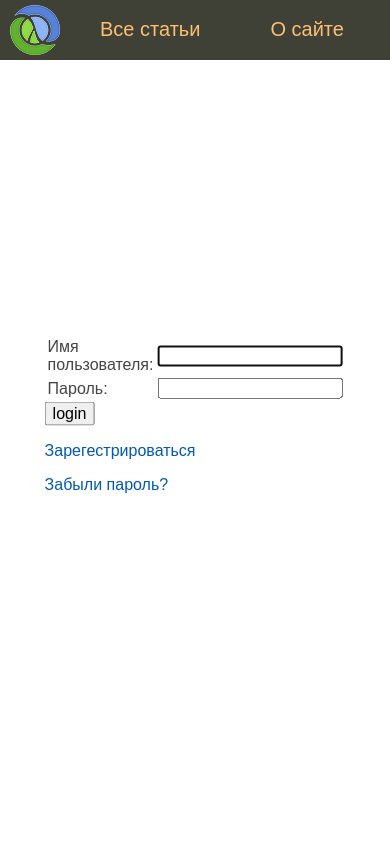
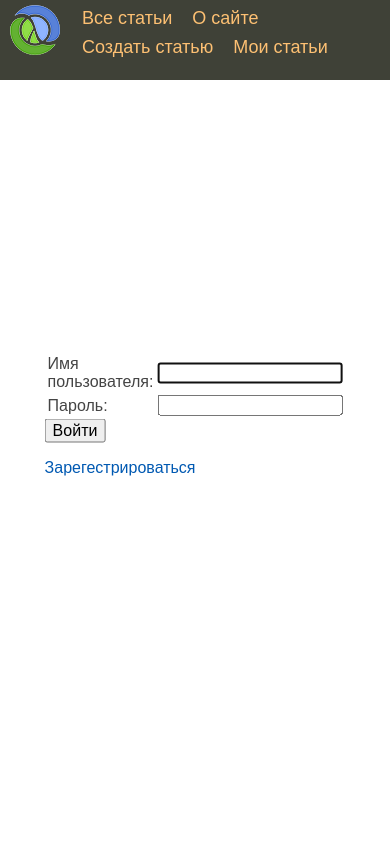
Before and after one commit to kazan08/Myfirst-site, a Django app: page /accounts/login/ in a window 390 px wide. Run offline with Django 5.2, Linux system fonts and the light colour scheme.

Commit message:
add suppurt for mobile version

```diff
--- a/articles/static/articles/css/style.css
+++ b/articles/static/articles/css/style.css
@@ -41,9 +41,10 @@
 	font-size: 20px;
 	overflow: hidden;
 }
+
 ul.mainmenu li {
 	float: left;
-	margin: 18px 40px 0 30px;
+	margin: 18px 8px 0 40px;
 }
 ul.mainmenu li.logo {margin: 0;}
 ul.mainmenu li.last {float: right;}
@@ -146,3 +147,32 @@
 .footer a:hover {
     color: #708090;
 }
+
+@media screen and (max-width: 576px) {
+
+    .header {
+	    background: #3F4137;
+        height: 80px;
+    }
+
+    .logo {
+	    background: url(' ../images/logo.png') no-repeat 10px 5px;
+    	width: 70px;
+    	height: 60px;
+    }
+
+    ul.mainmenu {
+        list-style: none;
+    	margin: 0;
+    	padding: 0;
+	    height: 60px;
+    	color: #fdc073;
+	    font-size: 18px;
+	    overflow: hidden;
+    }
+    ul.mainmenu li {
+	    float: left;
+	    margin: 8px 8px 0 12px;
+    }
+    ul.mainmenu li.last {float: right;}
+}
--- a/templates/registration/login.html
+++ b/templates/registration/login.html
@@ -31,11 +31,10 @@
 </tr>
 </table>
 
-<input type="submit" value="login" style="font-size: 16px;"/>
+<input type="submit" value="Войти" style="font-size: 16px;"/>
 <input type="hidden" name="next" value="{{ next }}" />
 
 {# Assumes you setup the password_reset view in your URLconf #}
 <p><a href="{% url 'articles:register' %}">Зарегестрироваться</a></p>
-<p><a href="{% url 'password_reset' %}">Забыли пароль?</a></p>
 </form>
 {% endblock %}
```
